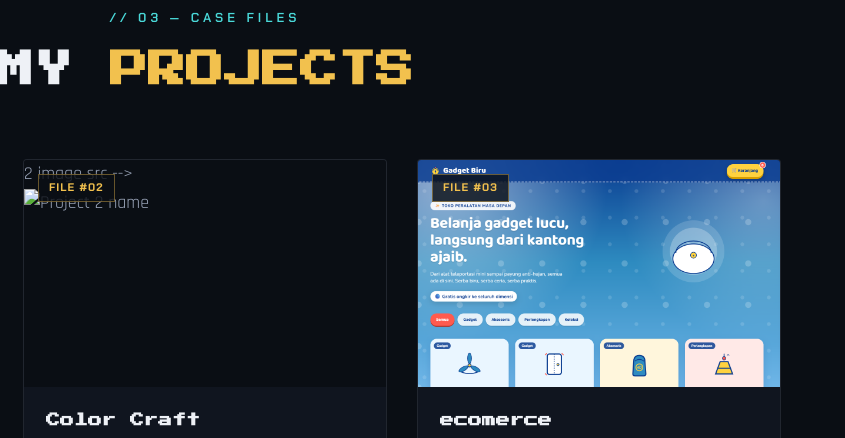
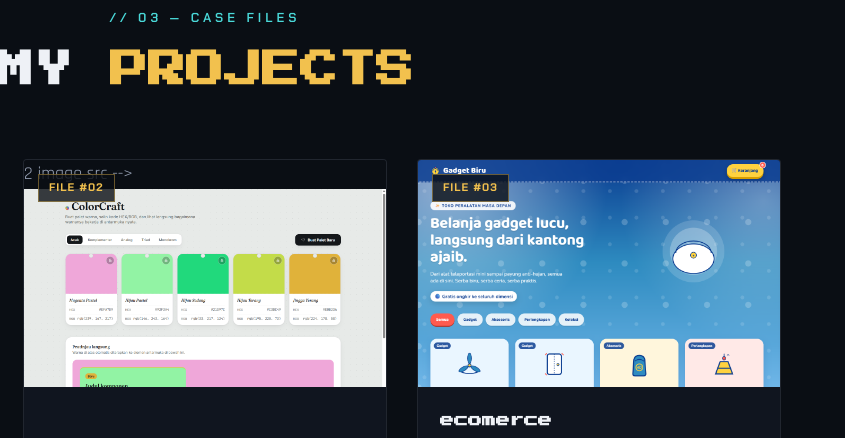
Before and after one commit to prayogo731/portofolio, a plain HTML site: page index.html in a window 1280 px wide. Shown: the part 2589-3027 px from the top of the page, 435-1280 px from the left. Drawn offline with Linux system fonts and the light colour scheme.

Commit message:
Update index.html

```diff
--- a/index.html
+++ b/index.html
@@ -289,7 +289,7 @@ Cek portofolio saya 🚀
     <article class="project-card">
       <div class="card-tag">FILE #02</div>
       <div class="project-img-wrap"> 2 image src -->
-        <img src="assets/color.png
+        <img src="assets/color.png">
         <!-- REPLACE HERE: project" alt="Project 2 name" class="project-img">
         <div class="project-overlay">
           <a href="https://prayogo731.github.io/colorcraft/" class="overlay-btn" target="_blank" rel="noopener" data-i18n="overlay_view">VIEW ▸</a>
```
